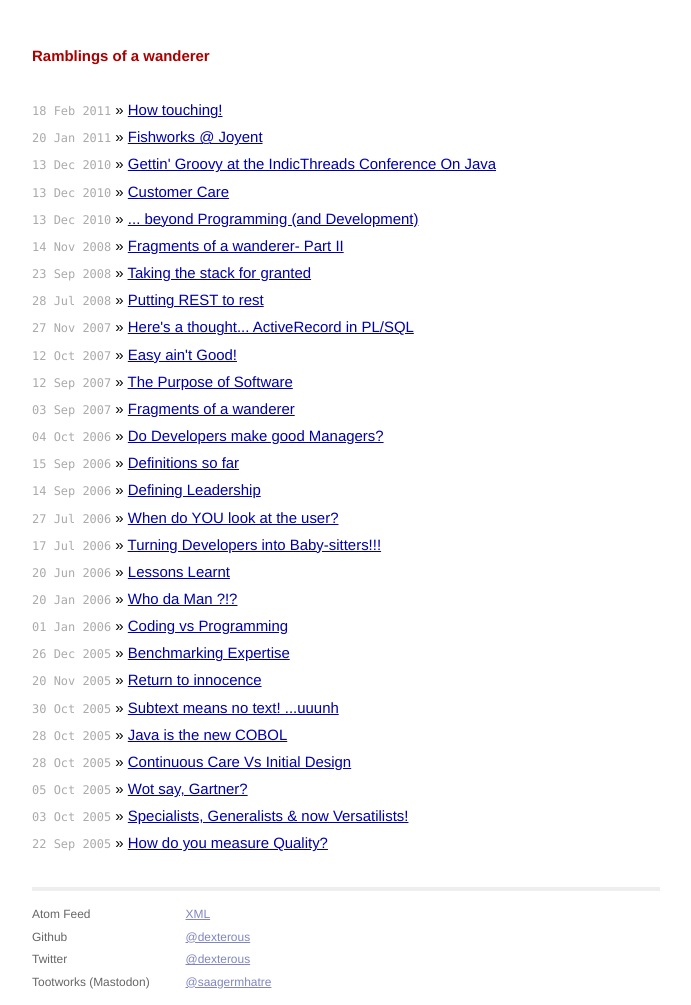
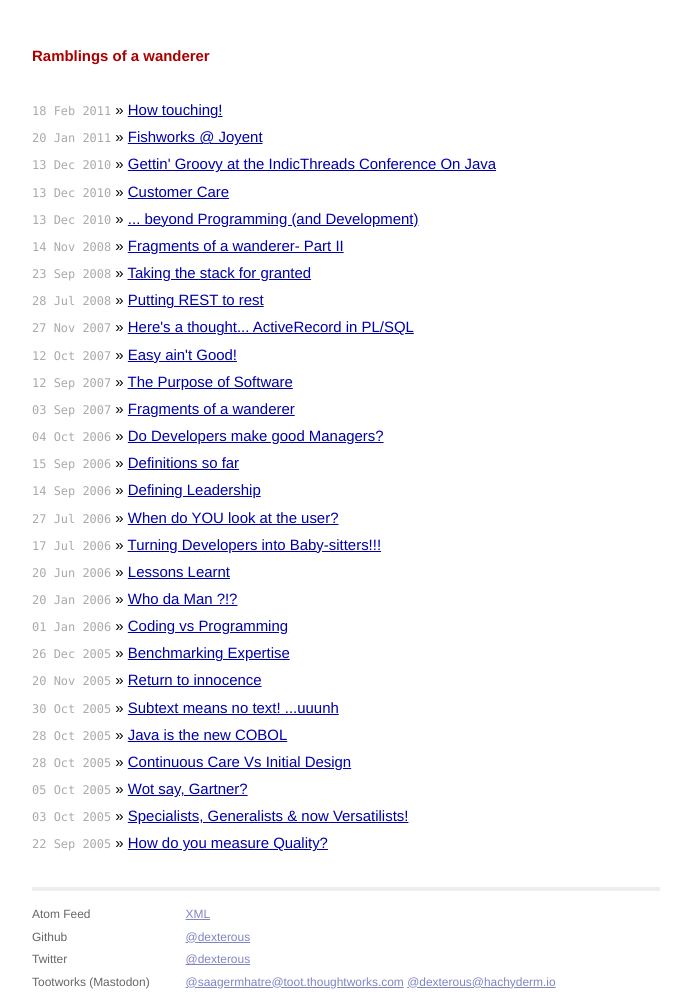
Before and after one commit to dexterous/ramblings, a Jekyll site: the page built from index.html, in a window 1280 px wide. Shown: the whole page, without its empty margins (294-985 px from the left). Built offline with Jekyll 4.4.1, drawn with Linux system fonts in a browser that asks for light colours; Markdown is read by kramdown in place of the engine named in the settings.

Commit message:
Update README
- add hachyder.io profile link
- update tootworks profile link

```diff
--- a/_layouts/default.html
+++ b/_layouts/default.html
@@ -36,7 +36,8 @@
                 <a href="/feed.xml">XML</a><br />
                 <a href="https://github.com/dexterous">@dexterous</a><br />
                 <a href="https://twitter.com/dexterous">@dexterous</a><br />
-                <a rel="me" href="https://toot.thoughtworks.com/@saagermhatre">@saagermhatre</a>
+                <a rel="me" href="https://toot.thoughtworks.com/@saagermhatre">@saagermhatre@toot.thoughtworks.com</a>
+                <a rel="me" href="https://hachyderm.io/@dexterous">@dexterous@hachyderm.io</a>
               </p>
             </div>
           </div>
```
